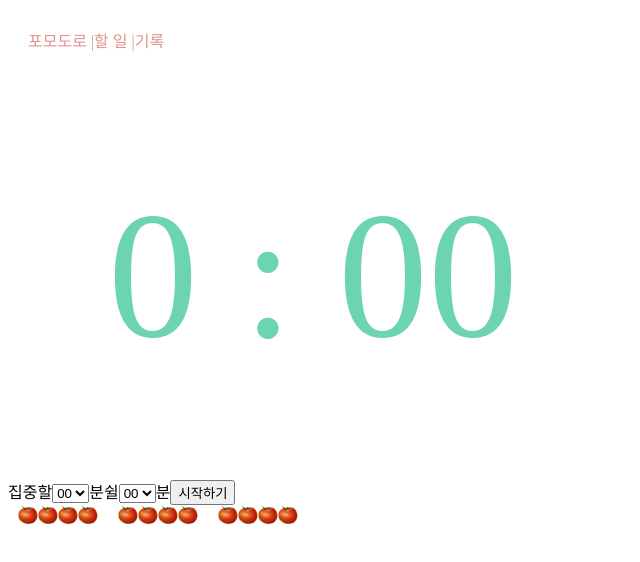
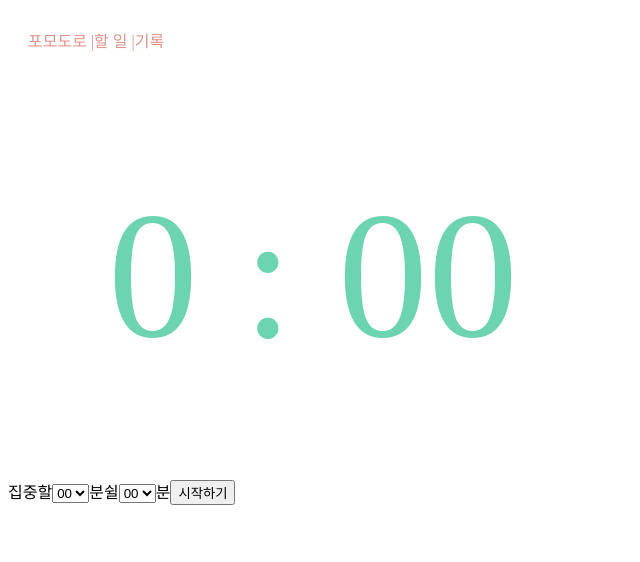
Before and after one commit to kangyerim/tomato-timer, a Vue app: page / in a window 1280 px wide. Shown: the top 562 px of the page, without its empty margins (0-640 px from the left). Built offline with nearby package versions, Linux system fonts and the light colour scheme.

Commit message:
뽀모도로 한 타임 완료하면 토마토 생성

```diff
--- a/src/components/basket.vue
+++ b/src/components/basket.vue
@@ -1,32 +1,25 @@
 <!-- 완료한 tomato 4개씩 -->
 <template>
-	<div>
-		<span class="one-basket">
-			<img class="one-tomato" src="@/assets/tomato.png" alt="one_tomato" />
-			<img class="one-tomato" src="@/assets/tomato.png" alt="one_tomato" />
-			<img class="one-tomato" src="@/assets/tomato.png" alt="one_tomato" />
-			<img class="one-tomato" src="@/assets/tomato.png" alt="one_tomato" />
-		</span>
-		<span class="one-basket">
-			<img class="one-tomato" src="@/assets/tomato.png" alt="one_tomato" />
-			<img class="one-tomato" src="@/assets/tomato.png" alt="one_tomato" />
-			<img class="one-tomato" src="@/assets/tomato.png" alt="one_tomato" />
-			<img class="one-tomato" src="@/assets/tomato.png" alt="one_tomato" />
-		</span>
-		<span class="one-basket">
-			<img class="one-tomato" src="@/assets/tomato.png" alt="one_tomato" />
-			<img class="one-tomato" src="@/assets/tomato.png" alt="one_tomato" />
-			<img class="one-tomato" src="@/assets/tomato.png" alt="one_tomato" />
-			<img class="one-tomato" src="@/assets/tomato.png" alt="one_tomato" />
-		</span>
-	</div>
+	<span class="one-basket">
+		<img
+			v-for="(tomato,i) in tomatoList"
+			:key="i"
+			class="one-tomato"
+			src="@/assets/tomato.png"
+			alt="one_tomato"
+		/>
+	</span>
 </template>
 
 <script>
+import { mapState } from "vuex";
 import tomato from "@/assets/tomato.png";
 
 export default {
 	name: "basket",
+	computed: {
+		...mapState(["tomatoList"]),
+	},
 };
 </script>
 
@@ -35,7 +28,8 @@ export default {
 	padding: 10px;
 }
 .one-tomato {
-	width: 20px;
-	height: 20px;
+	width: 30px;
+	height: 30px;
+	padding: 8px;
 }
 </style>
--- a/src/components/timer.vue
+++ b/src/components/timer.vue
@@ -6,6 +6,7 @@
 </template>
 
 <script>
+import { mapState } from "vuex";
 import TimerSetting from "@/components/timerSetting.vue";
 
 export default {
@@ -28,6 +29,7 @@ export default {
 				clearInterval(this.minsInterval);
 				this.init();
 				this.workingMin = 0;
+				this.tomatoList.push(true);
 				this.countDownRefresh(this.refreshMin);
 			}
 		},
@@ -40,6 +42,7 @@ export default {
 		},
 	},
 	computed: {
+		...mapState(["tomatoList"]),
 		textColor() {
 			return this.timerStart ? { color: "#e2928d" } : { color: "#6dd4b2" };
 		},
```
